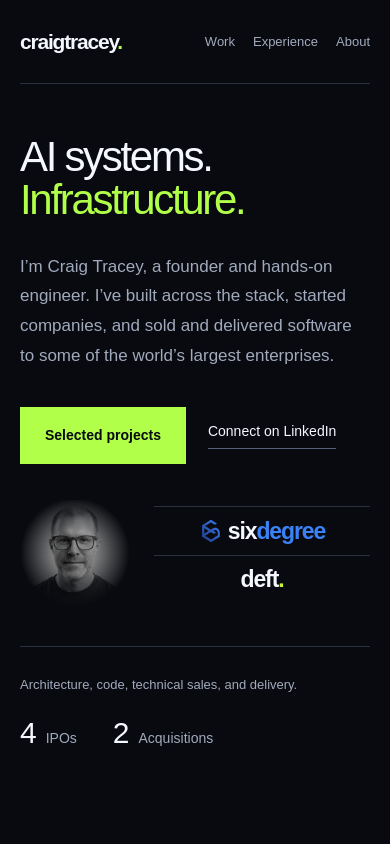
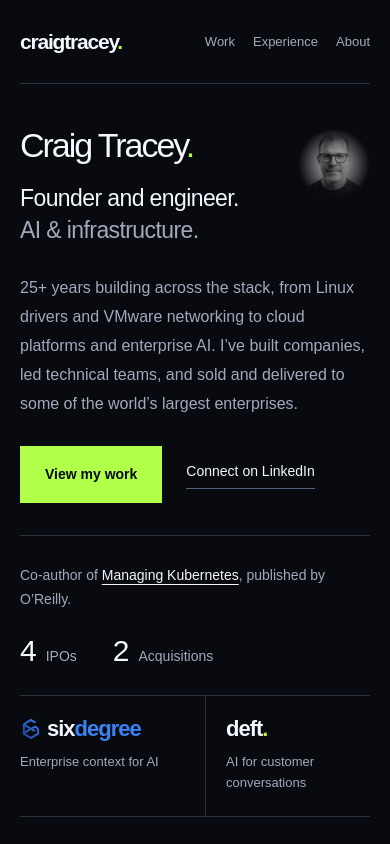
Before and after one commit to craigtracey/craigtracey.com, a Next.js app: page / in a window 390 px wide. Shown: the top 844 px of the page. Built offline with nearby package versions, Linux system fonts and the light colour scheme.

Commit message:
Rework personal hero around engineering experience

```diff
--- a/src/app/globals.css
+++ b/src/app/globals.css
@@ -821,78 +821,115 @@ em {
 .career-milestones dt { font-size: 14px; color: var(--muted); }
 .career-milestones dd { order: -1; margin: 0; font-size: 42px; line-height: 1; letter-spacing: -1.5px; color: var(--foreground); }
 
-/* Hero: lead with technical focus, with current projects beside the portrait. */
-.hero {
-  grid-template-columns: minmax(0, 1fr) 280px;
-  column-gap: 80px;
-  row-gap: 56px;
-  padding-top: 88px;
+/* Personal introduction and current work. */
+.hero-personal {
+  display: block;
+  padding-top: 72px;
 }
-.hero h1 {
-  font-size: clamp(48px, 6.6vw, 92px);
-  line-height: 1.02;
-  letter-spacing: -.055em;
+.hero-identity {
+  display: flex;
+  justify-content: space-between;
+  align-items: center;
+  gap: 48px;
+  margin-bottom: 40px;
+}
+.hero-personal h1 {
+  font-size: clamp(64px, 8.3vw, 116px);
+  line-height: 1;
+  letter-spacing: -.065em;
   font-weight: 500;
-  margin-bottom: 30px;
+  margin-bottom: 24px;
 }
-.hero h1 > span { color: var(--accent); }
-.hero-description { max-width: 560px; line-height: 1.75; }
-.hero .current-work {
+.hero-personal h1 > span { color: var(--accent); }
+.hero-role {
+  font-size: clamp(26px, 2.8vw, 38px);
+  line-height: 1.3;
+  letter-spacing: -1.2px;
+  margin: 0;
+}
+.hero-role > span { color: var(--muted); }
+.hero-personal .portrait {
+  width: 180px;
+  flex-shrink: 0;
+  margin: 0 28px 0 0;
+}
+.hero-overview {
   display: flex;
+  align-items: flex-end;
+  justify-content: space-between;
+  gap: 64px;
+  margin-bottom: 44px;
+}
+.hero-personal .hero-description {
+  max-width: 650px;
+  font-size: 18px;
+  line-height: 1.8;
+  margin-bottom: 0;
+}
+.hero-personal .hero-actions {
   flex-direction: column;
-  width: 100%;
-  max-width: 280px;
-  padding: 0;
-  gap: 0;
+  align-items: flex-start;
+  gap: 20px;
+  flex-shrink: 0;
+  margin: 0;
 }
-.hero .portrait { width: 220px; margin-bottom: 16px; }
-.hero-projects { width: 100%; padding-inline: 20px; }
-.hero-projects .eyebrow { margin-bottom: 12px; }
-.hero .hero-projects > a {
+.hero-actions .button,
+.hero-actions .text-link { white-space: nowrap; }
+.hero-proof {
   display: flex;
-  width: 100%;
-  padding-block: 16px;
   align-items: center;
+  justify-content: space-between;
+  gap: 36px;
   border-top: 1px solid var(--line);
+  padding-block: 28px;
 }
-.hero .hero-projects > a > .project-brand { font-size: inherit; }
-.hero .current-work .brand-wordmark { font-size: 25px; }
-.hero-footnote { margin-top: 0; padding-block: 28px; }
-.hero-footnote > .career-milestones {
-  border: 0;
-  margin: 0;
-  padding: 0;
-  gap: 40px;
+.hero-proof > p { font-size: 15px; line-height: 1.7; color: var(--muted); margin: 0; }
+.hero-proof > p a { color: var(--foreground); text-decoration: underline; text-underline-offset: 4px; }
+.hero-proof .career-milestones { border: 0; margin: 0; padding: 0; gap: 40px; flex-shrink: 0; }
+.hero-proof .career-milestones > div { flex-direction: row; align-items: baseline; gap: 10px; }
+.hero-proof .career-milestones dd { font-size: 30px; letter-spacing: -1px; }
+.hero-proof .career-milestones dt { font-size: 14px; }
+.hero-ventures {
+  display: grid;
+  grid-template-columns: 1fr 1fr;
+  gap: 36px;
+  border-block: 1px solid var(--line);
 }
-.hero-footnote .career-milestones > div { flex-direction: row; align-items: baseline; gap: 10px; }
-.hero-footnote .career-milestones dd { font-size: 30px; letter-spacing: -1px; }
-.hero-footnote .career-milestones dt { font-size: 14px; }
+.hero-ventures > a {
+  display: flex;
+  align-items: center;
+  justify-content: space-between;
+  flex-wrap: wrap;
+  gap: 16px;
+  padding-block: 26px;
+}
+.hero-ventures > a + a { padding-left: 36px; border-left: 1px solid var(--line); }
+.hero-ventures > a > span:last-child:not(.project-brand) { font-size: 14px; color: var(--muted); }
+.hero-ventures .brand-wordmark { font-size: 27px; }
+.hero-ventures .project-brand img { width: 28px; height: 28px; }
+.hero-ventures > a:hover .brand-wordmark { opacity: .8; }
 @media (max-width: 1000px) {
-  .hero { grid-template-columns: minmax(0, 1fr) 230px; column-gap: 36px; }
-  .hero .portrait { width: 200px; }
-  .hero-projects { padding-inline: 8px; }
+  .hero-overview { gap: 36px; }
+  .hero-ventures > a { align-items: flex-start; flex-direction: column; justify-content: flex-start; }
+  .hero-personal .portrait { width: 150px; margin-right: 0; }
 }
 @media (max-width: 760px) {
-  .hero { grid-template-columns: 1fr; padding-top: 52px; row-gap: 36px; }
-  .hero h1 { font-size: clamp(42px, 10vw, 70px); }
-  .hero .eyebrow { font-size: 10px; letter-spacing: 1.2px; }
-  .hero-description { font-size: 17px; }
-  .hero-actions { gap: 22px; }
-  .hero .current-work {
-    display: grid;
-    grid-template-columns: 110px minmax(0, 1fr);
-    max-width: none;
-    gap: 24px;
-    align-items: center;
-  }
-  .hero .portrait { grid-column: auto; width: 110px; margin: 0; }
-  .hero-projects { padding: 0; }
-  .hero .hero-projects > a { padding-block: 12px; }
-  .hero .current-work .brand-wordmark { font-size: 23px; }
-  .hero-footnote { align-items: flex-start; gap: 24px; }
-  .hero-footnote > .career-milestones { gap: 36px; }
+  .hero-personal { padding-top: 44px; }
+  .hero-identity { gap: 16px; align-items: flex-start; margin-bottom: 28px; }
+  .hero-personal h1 { font-size: clamp(34px, 8.5vw, 62px); letter-spacing: -.06em; margin-bottom: 20px; white-space: nowrap; }
+  .hero-role { font-size: 23px; line-height: 1.4; letter-spacing: -.6px; }
+  .hero-personal .portrait { grid-column: auto; width: 72px; margin-top: 2px; }
+  .hero-overview { align-items: stretch; flex-direction: column; gap: 28px; margin-bottom: 32px; }
+  .hero-personal .hero-description { font-size: 16px; }
+  .hero-personal .hero-actions { flex-direction: row; align-items: center; flex-wrap: wrap; gap: 24px; }
+  .hero-proof { align-items: flex-start; flex-direction: column; gap: 24px; }
+  .hero-proof > p { font-size: 14px; }
+  .hero-proof .career-milestones { gap: 36px; }
+  .hero-ventures { gap: 20px; }
+  .hero-ventures > a { padding-block: 22px; gap: 12px; }
+  .hero-ventures > a + a { padding-left: 20px; }
+  .hero-ventures .brand-wordmark { font-size: 22px; letter-spacing: -1px; }
+  .hero-ventures .project-brand { gap: 5px; }
+  .hero-ventures .project-brand img { width: 22px; height: 22px; }
+  .hero-ventures > a > span:last-child:not(.project-brand) { font-size: 13px; line-height: 1.6; }
 }
-
-.hero-actions { flex-wrap: wrap; }
-.hero-actions .button,
-.hero-actions .text-link { white-space: nowrap; }
--- a/src/app/page.tsx
+++ b/src/app/page.tsx
@@ -63,22 +63,25 @@ export default function Home() {
         <a className="header-contact" href="#contact">Let’s talk</a>
       </header>
       <main id="main">
-        <section className="hero shell" aria-labelledby="hero-title">
-          <div className="hero-copy">
-            <h1 id="hero-title">AI systems.<br /><span>Infrastructure.</span></h1>
-            <p className="hero-description">I’m Craig Tracey, a founder and hands-on engineer. I’ve built across the stack, started companies, and sold and delivered software to some of the world’s largest enterprises.</p>
-            <div className="hero-actions"><a className="button" href="#work">Selected projects</a><a className="text-link" href={CONTACT_URL}>Connect on LinkedIn</a></div>
+        <section className="hero hero-personal shell" aria-labelledby="hero-title">
+          <div className="hero-identity">
+            <div>
+              <h1 id="hero-title">Craig Tracey<span>.</span></h1>
+              <p className="hero-role">Founder and engineer.<br /><span>AI & infrastructure.</span></p>
+            </div>
+            <Image className="portrait" src="/images/craig-tracey.webp" alt="Craig Tracey" width={720} height={720} priority unoptimized />
           </div>
-          <aside className="current-work" aria-label="Craig Tracey and current projects">
-            <Image className="portrait" src="/images/craig-tracey.webp" alt="Craig Tracey" width={720} height={720} priority unoptimized />
-            <div className="hero-projects">
-              <a href="https://sixdegree.ai" aria-label="Visit SixDegree"><ProjectBrand name="SixDegree" /></a>
-              <a href="https://deft.io" aria-label="Visit Deft"><ProjectBrand name="Deft" /></a>
-            </div>
-          </aside>
-          <div className="hero-footnote">
-            <p>Architecture, code, technical sales, and delivery.</p>
+          <div className="hero-overview">
+            <p className="hero-description">25+ years building across the stack, from Linux drivers and VMware networking to cloud platforms and enterprise AI. I’ve built companies, led technical teams, and sold and delivered to some of the world’s largest enterprises.</p>
+            <div className="hero-actions"><a className="button" href="#work">View my work</a><a className="text-link" href={CONTACT_URL}>Connect on LinkedIn</a></div>
+          </div>
+          <div className="hero-proof">
+            <p>Co-author of <a href="https://www.oreilly.com/library/view/managing-kubernetes/9781492033905/">Managing Kubernetes</a>, published by O’Reilly.</p>
             <dl className="career-milestones" aria-label="Career milestones"><div><dt>IPOs</dt><dd>4</dd></div><div><dt>Acquisitions</dt><dd>2</dd></div></dl>
+          </div>
+          <div className="hero-ventures">
+            <a href="https://sixdegree.ai" aria-label="Visit SixDegree"><ProjectBrand name="SixDegree" /><span>Enterprise context for AI</span></a>
+            <a href="https://deft.io" aria-label="Visit Deft"><ProjectBrand name="Deft" /><span>AI for customer conversations</span></a>
           </div>
         </section>
 
```
